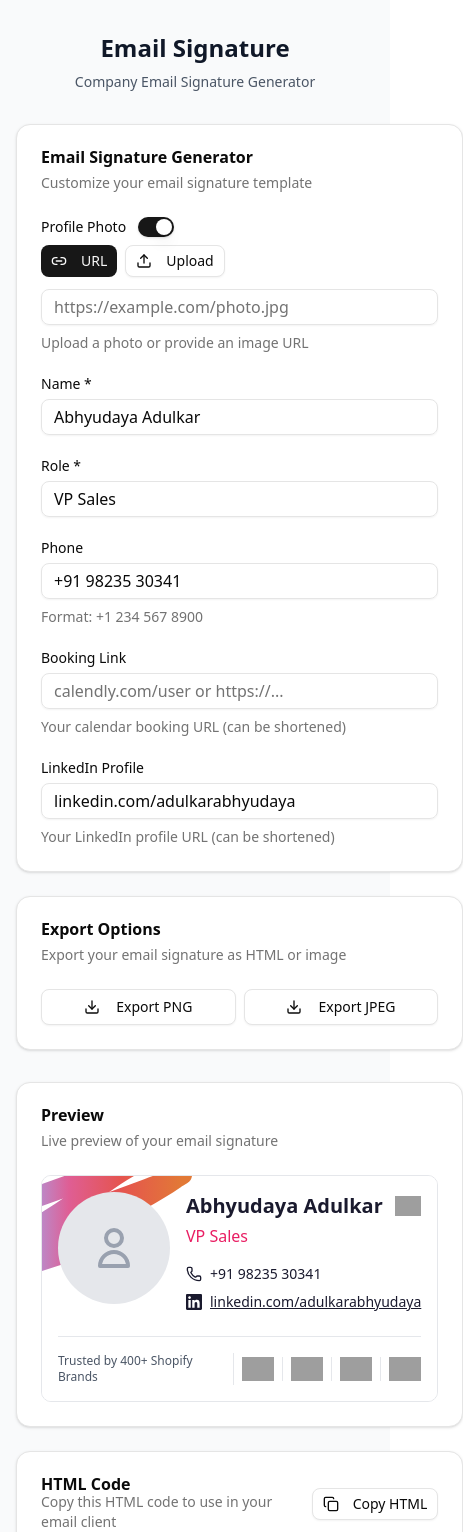
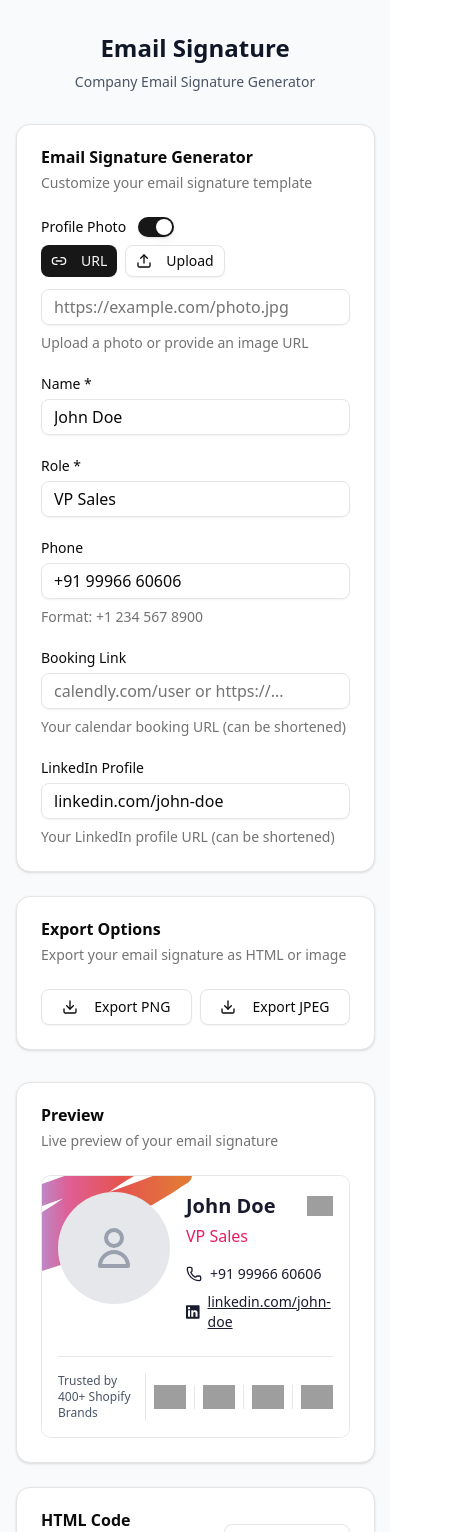
Before and after one commit to hasimpk/appmaker-email-signature, a Next.js app: page / in a window 390 px wide. Shown: the top 1532 px of the page, 463 px wide, since content can reach past the window. Built offline with nearby package versions, Linux system fonts and the light colour scheme; grey boxes are pictures that could not be loaded.

Commit message:
Update default email signature data with new placeholder values for name, phone, and LinkedIn profile in Home component.

```diff
--- a/app/page.tsx
+++ b/app/page.tsx
@@ -23,11 +23,11 @@ import {
 export default function Home() {
   const [signatureData, setSignatureData] = useState<EmailSignatureData>({
     photoUrl: "",
-    name: "Abhyudaya Adulkar",
+    name: "John Doe",
     role: "VP Sales",
-    phone: "+91 98235 30341",
+    phone: "+91 99966 60606",
     bookingLink: "",
-    linkedinProfile: "linkedin.com/adulkarabhyudaya",
+    linkedinProfile: "linkedin.com/john-doe",
   });
   const [htmlCode, setHtmlCode] = useState("");
   const [copied, setCopied] = useState(false);
```
